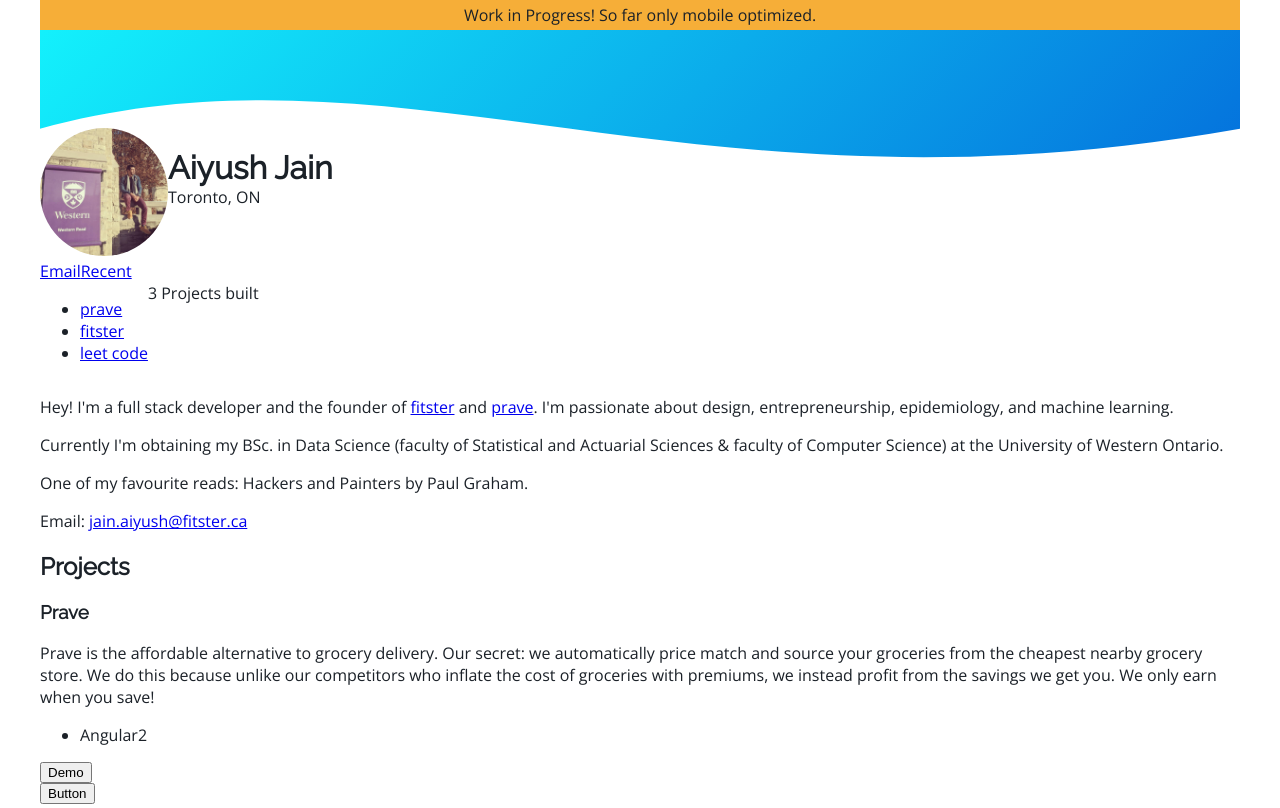
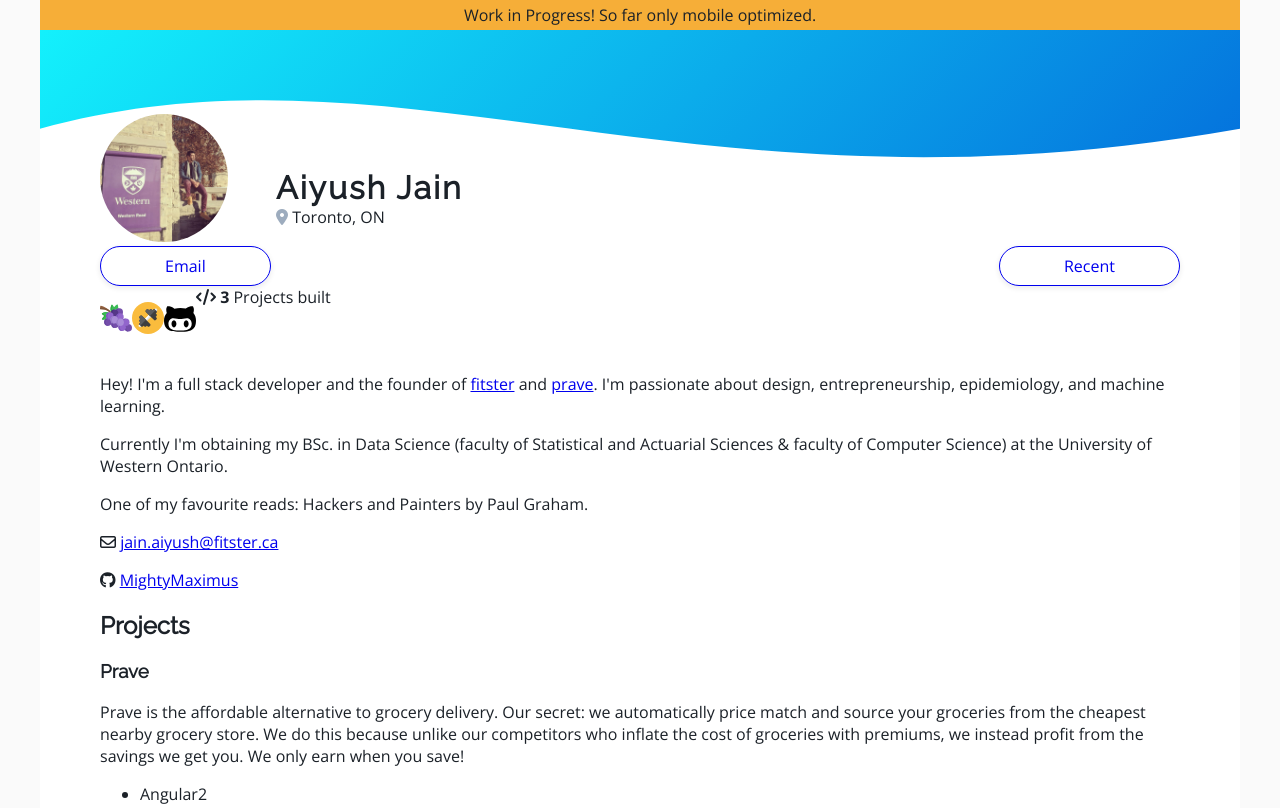
Before and after one commit to MightyMaximus/portfolio-site, a website built with webpack: page src/index.html in a window 1280 px wide. Shown: the top 808 px of the page. Built offline with nearby package versions, Linux system fonts and the light colour scheme.

Commit message:
styling header

```diff
--- a/src/css/main.scss
+++ b/src/css/main.scss
@@ -1,6 +1,7 @@
 @import url('https://fonts.googleapis.com/css2?family=Open+Sans:ital,wght@0,300;0,400;0,600;0,700;1,300;1,400;1,600&family=Raleway&display=swap');
 
-$body-color: #dcdcdc;
+$body-color: #fafafa;
+$container-color: #fff;
 $font-stack-heading: 'Raleway', sans-serif;
 $font-stack-text: 'Open Sans', sans-serif;
 $font-color: hsl(212, 20%, 13%);
@@ -20,9 +21,36 @@
   flex-direction: column;
 }
 
+%list-inline {
+  @extend %row;
+  padding: 0;
+
+  li {
+    list-style: none;
+  }
+}
+
+.list-inline {
+  @extend %list-inline;
+}
+
+%button {
+  text-decoration: none;
+  text-align: center;
+  border-radius: 48px;
+  border: 1px solid;
+  padding: 8px 64px 8px 64px;
+  box-shadow: 0 2px 5px 1px #efefef;
+}
+
+.button {
+  @extend %button;
+}
+
 body{
   margin: 0;
   color: $font-color;
+  background-color: $body-color;
 }
 
 h1, h2, h3, h4, h5, h6 {
@@ -39,10 +67,14 @@
   display: flex;
 }
 
-.container {
-  max-width: $xl-min;
-  margin-left: auto;
-  margin-right: auto;
+footer {
+  @extend %col;
+  width: 100%;
+  align-items: center;
+
+  ul {
+    @extend %list-inline;
+  }
 }
 
 #temp-banner {
@@ -52,6 +84,13 @@
   justify-content: center;
   align-items: center;
   display: flex;
+}
+
+.container {
+  max-width: $xl-min;
+  margin-left: auto;
+  margin-right: auto;
+  background-color: $container-color;
 }
 
 .row {
@@ -73,7 +112,6 @@
 .cover {
   @extend %col;
   width: 100%;
-  height: 40%;
   justify-content: flex-end;
   background: $cover-gradient;
 }
--- a/src/index.html
+++ b/src/index.html
@@ -20,32 +20,32 @@
             <div id="border" class="curved-border">
             </div>
         </div>
-
+        <div style="padding-left: 5%; padding-right: 5%;">
             <header class="col">
-            <div class="row" style="margin-top: -50px;">
+                <div class="row" style="margin-top: -64px;">
                     <div id="profileImg"></div>
-                <div>
-                    <h1 style="margin-bottom: 0;">Aiyush Jain</h1>
-                    <span>Toronto, ON</span>
+                    <div style="align-self: center; margin-left: 48px; margin-top: 16px;">
+                        <h1 style="margin-bottom: 0; letter-spacing: 2px;">Aiyush Jain</h1>
+                        <span><i class="fas fa-map-marker-alt" style="color: hsl(212, 20%, 68%);"></i> Toronto, ON</span>
                     </div>
                 </div>
-            <div class="row">
-                <a href="#">Email</a>
-                <a href="#">Recent</a>
+                <div class="row" style="justify-content: space-between">
+                    <a href="mailto:jain.aiyush@fitster.ca" target="_blank" title="email" rel="noopener" class="button">Email</a>
+                    <a href="https://prave.ca" target="_blank" title="prave" rel="noopener" class="button">Recent</a>
                 </div>
                 <div class="row">
-                <ul>
+                    <ul class="list-inline">
                         <li>
-                        <a href="https://prave.ca" target="_blank" title="prave" rel="noopener">prave</a>
+                            <a href="https://prave.ca" target="_blank" title="prave" rel="noopener" id="prave-mini"></a>
                         </li>
                         <li>
-                        <a href="https://fitster.ca" target="_blank" title="fitster" rel="noopener">fitster</a>
+                            <a href="https://fitster.ca" target="_blank" title="fitster" rel="noopener" id="fitster-mini"></a>
                         </li>
                         <li>
-                        <a href="https://github.com/MightyMaximus/leet-code-challenges" target="_blank" title="leet code challenges repository" rel="noopener">leet code</a>
+                            <a href="https://github.com/MightyMaximus/leet-code-challenges" target="_blank" title="leet code challenges repository" rel="noopener" id="github-mini"></a>
                         </li>
                     </ul>
-                <span>3 Projects built</span>
+                    <span><i class="fas fa-code"></i> <strong>3</strong> Projects built</span>
                 </div>
             </header>
 
@@ -53,7 +53,8 @@
                 <p>Hey! I'm a full stack developer and the founder of <a href="https://fitster.ca" target="_blank" rel="noopener">fitster</a> and <a href="https://prave.ca" target="_blank" rel="noopener">prave</a>. I'm passionate about design, entrepreneurship, epidemiology, and machine learning.</p>
                 <p>Currently I'm obtaining my BSc. in Data Science (faculty of Statistical and Actuarial Sciences & faculty of Computer Science) at the University of Western Ontario.</p>
                 <p>One of my favourite reads: Hackers and Painters by Paul Graham.</p>
-            <p>Email: <a href="mailto:jain.aiyush@fitster.ca" target="_blank">jain.aiyush@fitster.ca</a></p>
+                <p><i class="far fa-envelope"></i> <a href="mailto:jain.aiyush@fitster.ca" target="_blank" title="email" rel="noopener">jain.aiyush@fitster.ca</a></p>
+                <p><i class="fab fa-github"></i> <a href="https://github.com/MightyMaximus" target="_blank" title="github" rel="noopener">MightyMaximus</a></p>
             </div>
 
             <div>
@@ -93,6 +94,9 @@
                         </div>
                     </div>
                     <!-- Fitster Card -->
+                    <div class="card">
+
+                    </div>
                 </div>
             </div>
 
@@ -122,5 +126,6 @@
                 <p>Created by Aiyush Jain, © 2020</p>
             </footer>
         </div>
+    </div>
 </body>
 </html>
--- a/src/main.js
+++ b/src/main.js
@@ -9,6 +9,11 @@
 import curvedBorder from './assets/graphics/curved-border-flip.svg';
 import profilePic from './assets/img/aiyush.jpg';
 
+/* Logos */
+import prave from './assets/graphics/prave.svg';
+import fitster from './assets/graphics/fitster.svg';
+import github from './assets/graphics/github.svg';
+
 const ele = document.getElementById('border');
 const border = new Image();
 border.src = curvedBorder;
@@ -19,3 +24,17 @@
 pic.src = profilePic;
 pic.alt = 'Profile Picture';
 profile.appendChild(pic);
+
+const miniProjects = [
+    [prave, 'prave', document.getElementById('prave-mini')],
+    [fitster, 'fitster', document.getElementById('fitster-mini')],
+    [github, 'github', document.getElementById('github-mini')]
+];
+for (let mini of miniProjects) {
+    console.log(mini);
+    const miniPic = new Image();
+    miniPic.src = mini[0];
+    miniPic.alt = mini[1];
+    miniPic.width = 32;
+    mini[2].appendChild(miniPic);
+}
```
Also changed, not shown: dist/1dd961ab93ae56a385c9fae65a01e8cf.svg (added), dist/7d9053974926d3469ff5ef9caae6b261.svg (added), dist/bundle.js, dist/fd23f1fb728136064d25069f09dc8a7b.svg (added), dist/index.html, src/css/main.css, 1 other file. Lines whose indentation alone changed are shown as unchanged.
